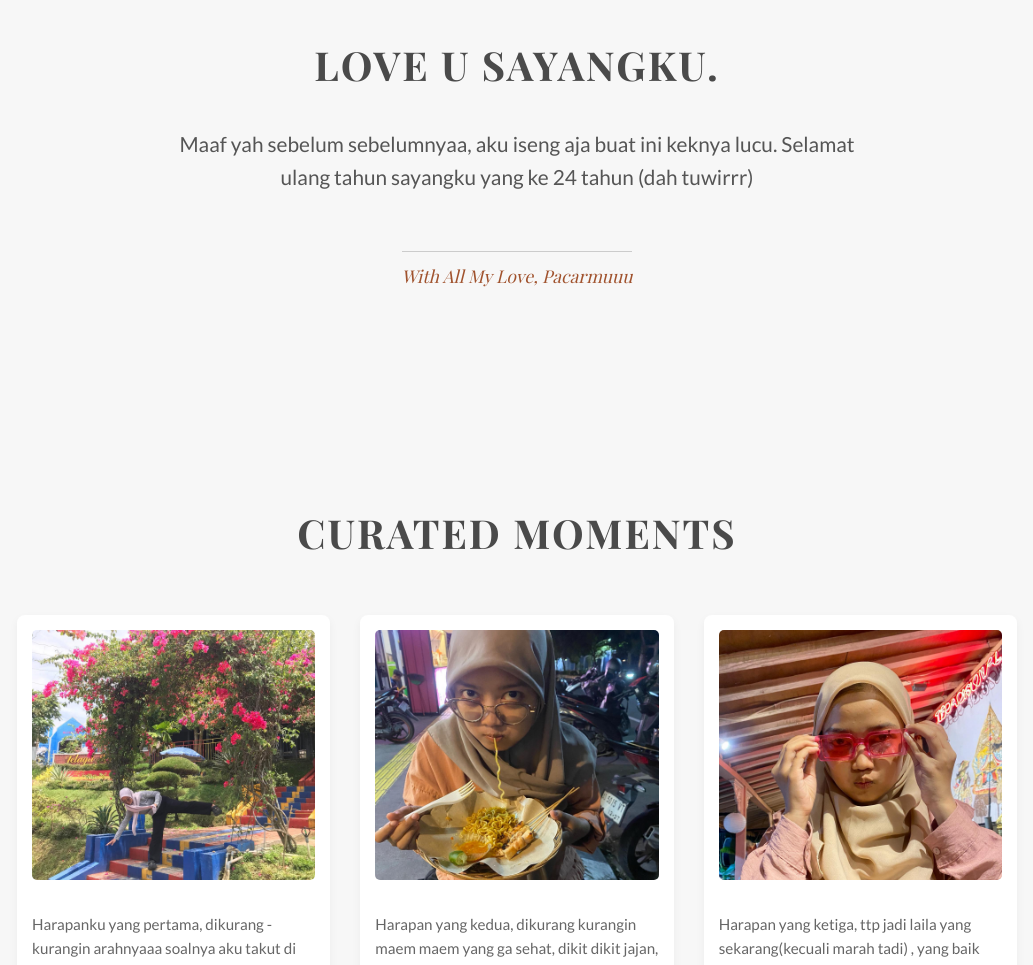
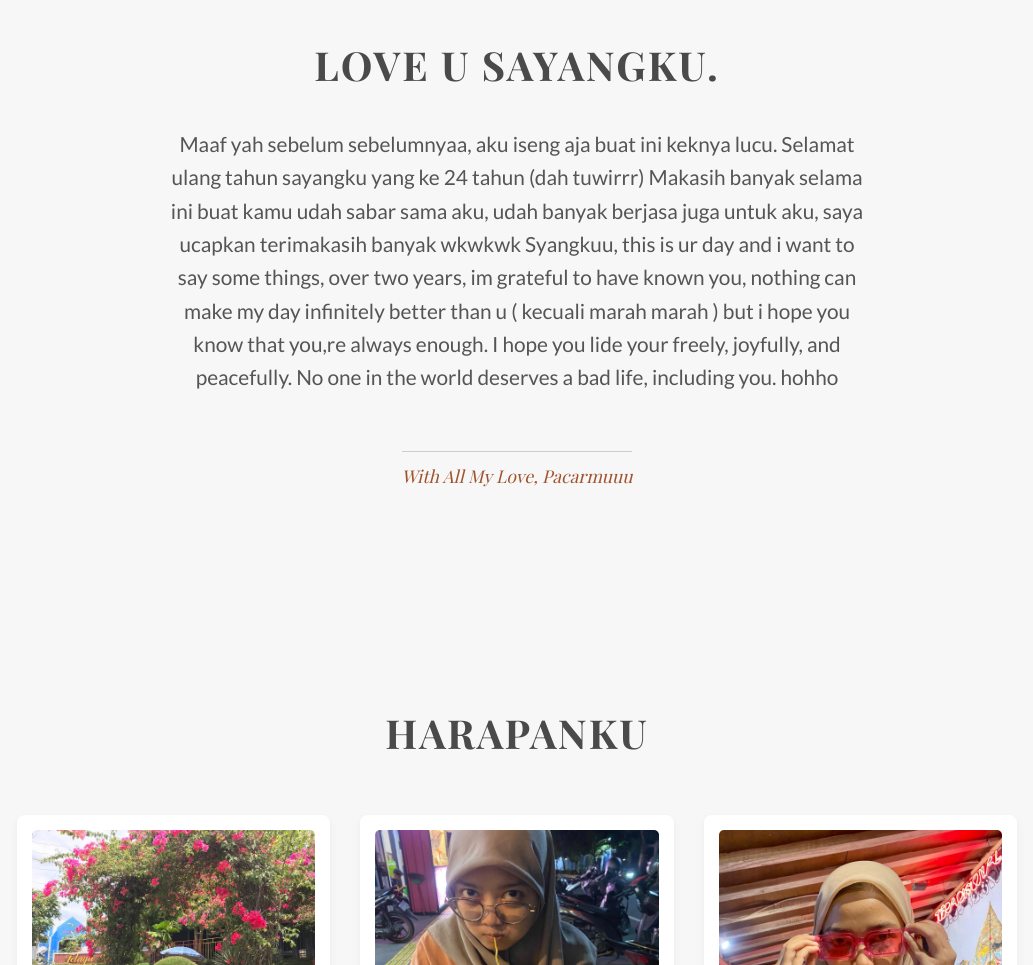
Before and after one commit to lailagalak/banget, a plain HTML site: page index.html in a window 1280 px wide. Shown: the part 880-1845 px from the top of the page, without its empty margins (123-1156 px from the left). Drawn offline with nearby package versions, Linux system fonts and the light colour scheme.

Commit message:
Update index.html

```diff
--- a/index.html
+++ b/index.html
@@ -204,12 +204,16 @@
         <h2> Love u sayangku.</h2>
         <p class="text-lg">
             Maaf yah sebelum sebelumnyaa, aku iseng aja buat ini keknya lucu. Selamat ulang tahun sayangku yang ke 24 tahun (dah tuwirrr)
+            Makasih banyak selama ini buat kamu udah sabar sama aku, udah banyak berjasa juga untuk aku, saya ucapkan terimakasih banyak wkwkwk
+
+            Syangkuu, this is ur day and i want to say some things, over two years, im grateful to have known you, nothing can make my day infinitely better than u ( kecuali marah marah )
+            but i hope you know that you,re always enough. I hope you lide your freely, joyfully, and peacefully. No one in the world deserves a bad life, including you. hohho
         </p>
         <p class="signature">With All My Love, Pacarmuuu</p>
     </section>
 
     <section id="gallery" class="content-section">
-        <h2>Curated Moments</h2>
+        <h2>Harapanku</h2>
         <div class="grid-container">
             <div class="grid-item">
                 <img src="1.jpeg" alt="Harapan 1">
```
